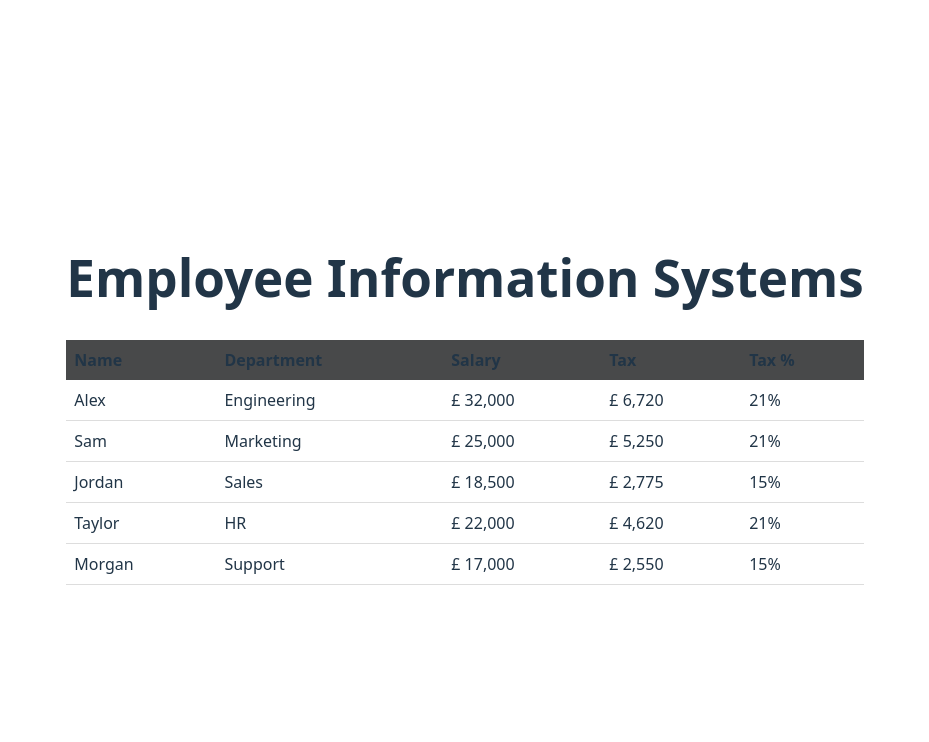
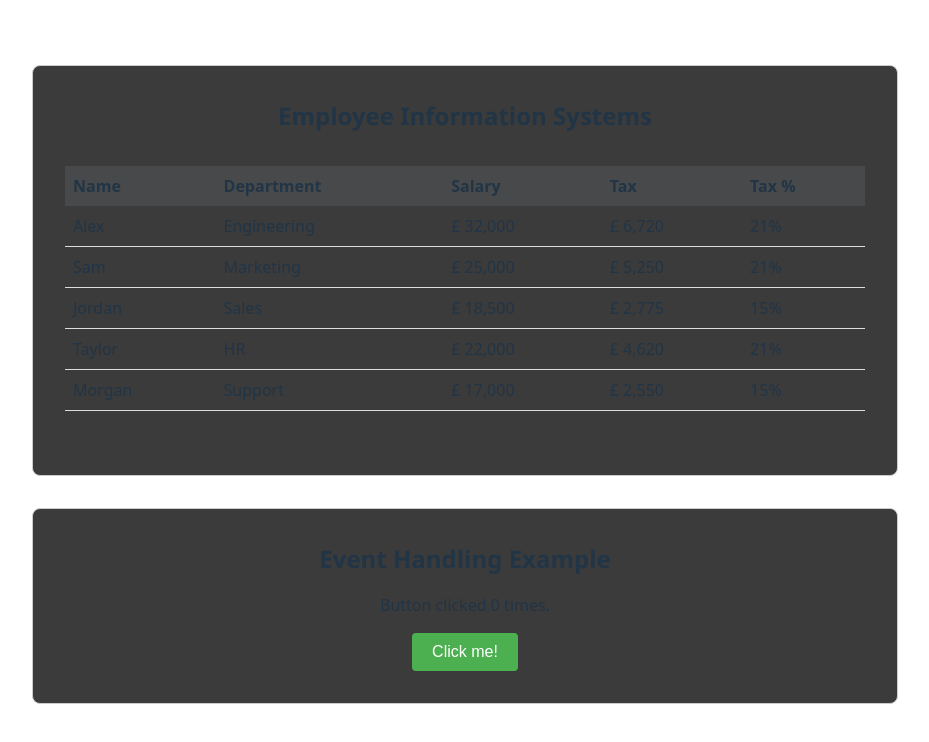
Before and after one commit to TomLinthwaite/react_course, a React (Vite) app in the folder project_1/: page / in a window 1280 px wide. Shown: the top 742 px of the page, without its empty margins (175-1104 px from the left). Built offline with nearby package versions, Linux system fonts and the light colour scheme.

Commit message:
feat: restructure App component, add EventCounter, and update EmployeeTable for better readability

```diff
--- a/project_1/src/App.css
+++ b/project_1/src/App.css
@@ -3,48 +3,32 @@
   margin: 0 auto;
   padding: 2rem;
   text-align: center;
+  box-sizing: border-box;
 }
 
-.logo {
-  height: 6em;
-  padding: 1.5em;
-  will-change: filter;
-  transition: filter 300ms;
-}
-.logo:hover {
-  filter: drop-shadow(0 0 2em #646cffaa);
-}
-.logo.react:hover {
-  filter: drop-shadow(0 0 2em #61dafbaa);
+h1,
+h2,
+h3,
+h4,
+h5,
+h6 {
+  font-family: "Segoe UI", Tahoma, Geneva, Verdana, sans-serif;
+  margin: 0;
 }
 
-@keyframes logo-spin {
-  from {
-    transform: rotate(0deg);
-  }
-  to {
-    transform: rotate(360deg);
-  }
-}
-
-@media (prefers-reduced-motion: no-preference) {
-  a:nth-of-type(2) .logo {
-    animation: logo-spin infinite 20s linear;
-  }
-}
-
-.card {
-  padding: 2em;
-}
-
-.read-the-docs {
-  color: #888;
+.react-component {
+  border: 1px solid #ccc;
+  border-radius: 0.5rem;
+  padding: 2rem;
+  background-color: #3b3b3b;
+  margin-bottom: 2rem;
+  min-width: 800px;
 }
 
 table {
   width: 100%;
   border-collapse: collapse;
-  margin-top: 2rem;
+  margin: 2rem 0;
   text-align: left;
 }
 
@@ -61,3 +45,17 @@ td {
 tr:hover {
   background-color: #f5f5f53d;
 }
+
+input[type="button"] {
+  padding: 10px 20px;
+  font-size: 16px;
+  cursor: pointer;
+  background-color: #4caf50;
+  color: white;
+  border: none;
+  border-radius: 4px;
+}
+
+input[type="button"]:hover {
+  background-color: #45a049;
+}
--- a/project_1/src/App.jsx
+++ b/project_1/src/App.jsx
@@ -1,6 +1,7 @@
 import "./App.css"
+import { taxRate } from "./library/financial.jsx"
 import EmployeeTable from "./components/EmployeeTable.jsx"
-import { taxRate } from "./library/financial.jsx"
+import EventCounter from "./components/EventCounter.jsx"
 
 function App() {
   let data = [
@@ -33,8 +34,11 @@ function App() {
 
   return (
     <>
-			<h1>Employee Information Systems</h1>
-      <EmployeeTable employees={data} taxFunction={taxRate}/>
+		  <div className="react-component">
+        <h2>Employee Information Systems</h2>
+        <EmployeeTable employees={data} taxFunction={taxRate}/>
+      </div>
+      <EventCounter />
     </>
   )
 }
--- a/project_1/src/components/EmployeeTable.jsx
+++ b/project_1/src/components/EmployeeTable.jsx
@@ -4,8 +4,8 @@ export default function EmployeeTable(props) {
 	let employees = props.employees
 	let taxFunction = props.taxFunction
 	return (
-		<>
 		<table>
+			<thead>
 				<tr>
 				<th>Name</th>
 				<th>Department</th>
@@ -13,12 +13,14 @@ export default function EmployeeTable(props) {
 				<th>Tax</th>
 				<th>Tax %</th>
 				</tr>
+			</thead>
+			<tbody>
 			{
-				employees.map((emp) => (
-					<EmployeeTableRow data={emp} taxFunction={taxFunction}/>
+				employees.map((emp, index) => (
+					<EmployeeTableRow key={index} data={emp} taxFunction={taxFunction}/>
 				))
 			}
+			</tbody>
 		</table>
-		</>
 	)
 }
--- /dev/null
+++ b/project_1/src/components/EventCounter.jsx
@@ -0,0 +1,16 @@
+import { useState } from "react"
+
+const EventCounter = () => {
+	let [count, setCount] = useState(0)
+	let event_handler = () => setCount(count + 1)
+
+	return (
+		<div className="react-component">
+				<h2>Event Handling Example</h2>
+				<p>Button clicked {count} times.</p>
+				<input type="button" value="Click me!" onClick={event_handler} />
+		</div>
+	)
+}
+
+export default EventCounter
```
Also changed, not shown: 2 other files (tests, documents, lock files or other folders). Lines whose indentation alone changed are shown as unchanged.
